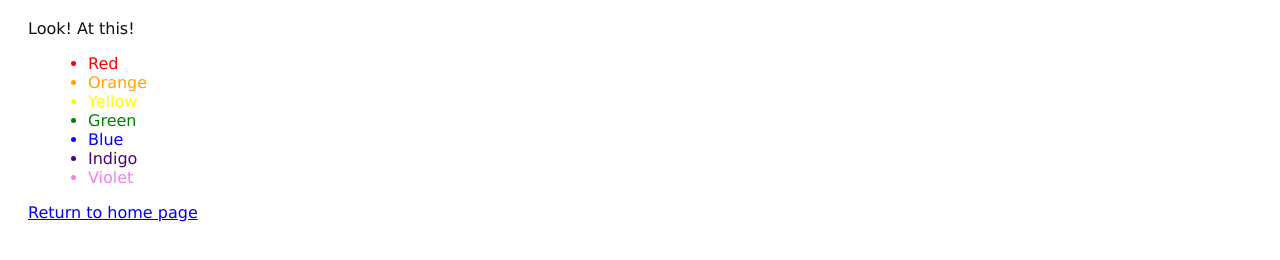
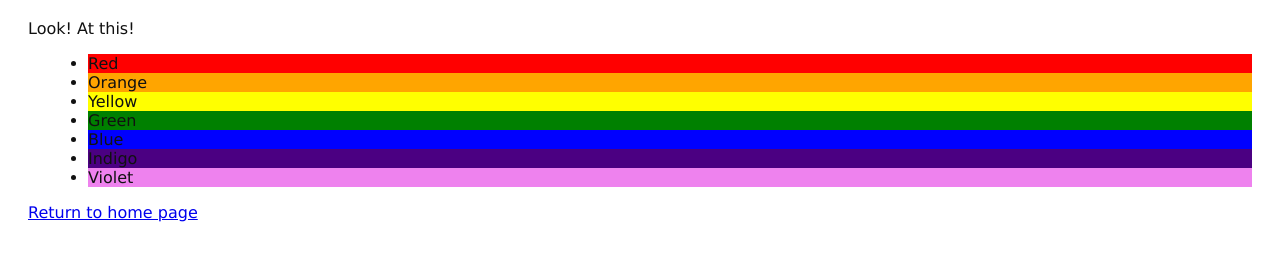
Before and after one commit to timurbarre/git-repo-tut, a plain HTML site: page rainbow.html in a window 1280 px wide. Shown: the part 90-350 px from the top of the page. Drawn offline with Linux system fonts and the light colour scheme.

Commit message:
Make a REAL rainbow

```diff
--- a/rainbow.html
+++ b/rainbow.html
@@ -2,6 +2,12 @@
 <html lang="en">
 <head>
 	<meta charset="UTF-8">
+	<style>
+		div {
+			width: 300px;
+			height: 50px;
+		}
+	</style>
 	<title>Rainbow Page</title>
 	<link rel="stylesheet" href="style.css">
 </head>
@@ -10,13 +16,13 @@
 	<h1>What a buitiful rainbow!</h1>
 	<p>Look! At this!</p>
 	<ul>
-		<li style="color:red">Red</li>
-		<li style="color:orange">Orange</li>
-		<li style="color:yellow">Yellow</li>
-		<li style="color:green">Green</li>
-		<li style="color:blue">Blue</li>
-		<li style="color:indigo">Indigo</li>
-		<li style="color:violet">Violet</li>
+		<li style="background-color:red">Red</li>
+		<li style="background-color:orange">Orange</li>
+		<li style="background-color:yellow">Yellow</li>
+		<li style="background-color:green">Green</li>
+		<li style="background-color:blue">Blue</li>
+		<li style="background-color:indigo">Indigo</li>
+		<li style="background-color:violet">Violet</li>
 	</ul>
 	<p><a href="index.html">Return to home page</a></p>
 
```
